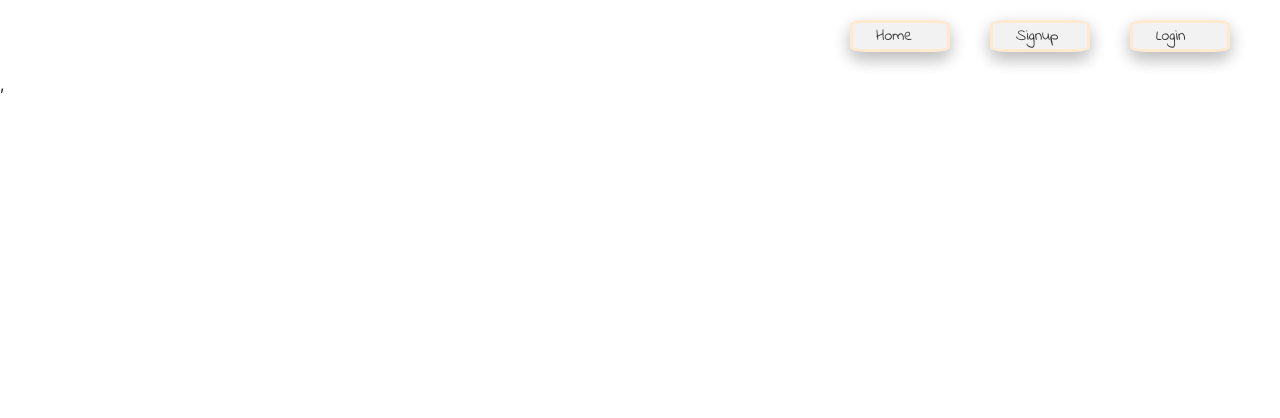
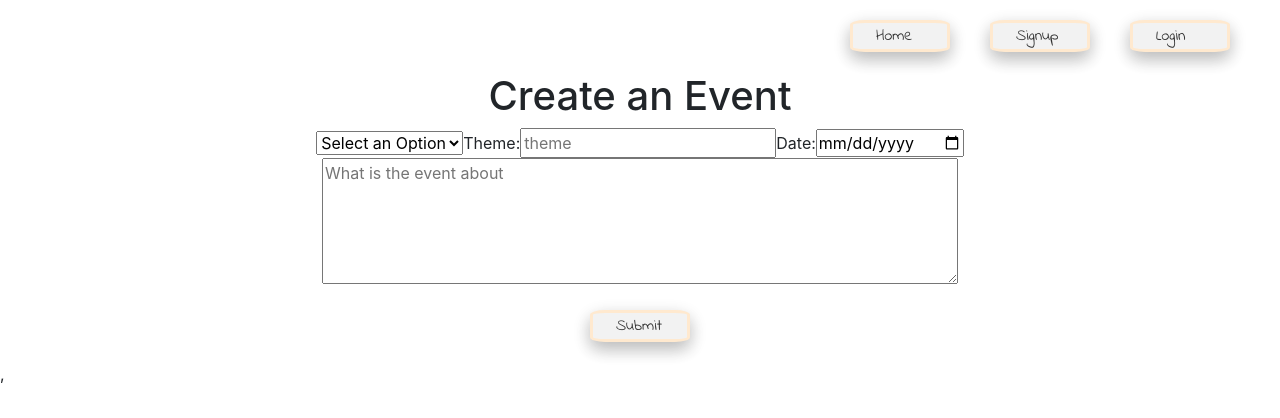
Before and after one commit to Maya12311/theFinalProject, a React (Create React App) app in the folder client/: page /event/1 in a window 1280 px wide. Shown: the top 418 px of the page. Built offline with nearby package versions, Linux system fonts and the light colour scheme; no server answers.

Commit message:
events and neighbours show is correct now.

```diff
--- a/client/src/App.js
+++ b/client/src/App.js
@@ -31,8 +31,8 @@ function App() {
         <Route path='/signup' element={<Signup />} />
         <Route path='/profile/:id' element={<Profile />} />
         <Route path='/neighbears/:id' element={<Neighbears />} />
-        <Route path='/event' element={<Event/>}/>
-        <Route path='/overview' element={<AllPage/>}/>
+        <Route path='/event/:id' element={<Event/>}/>
+        <Route path='/overview/:id' element={<AllPage/>}/>
         <Route path='/addmember/:id' element={<AddMember/>}/>
 
 
--- a/client/src/Style/Stylesheets/Profile.css
+++ b/client/src/Style/Stylesheets/Profile.css
@@ -17,7 +17,7 @@
     max-width: 1000px;
     margin: auto;
     text-align: center;
-    background-image: linear-gradient(to right , #fffbd5, #b20a2c);
+    background-image: linear-gradient(to right , #fffbd5);
 }
 
   .title {
--- a/client/src/components/ShowAddMember.js
+++ b/client/src/components/ShowAddMember.js
@@ -2,7 +2,7 @@ import profilePic from '../Style/images/ProfilePic.jpeg';
 
 
 function ShowAddMember(props){
-console.log('we are the props', props)
+//console.log('we are the props', props)
 
     return(
         <div className="cardShowMembers">
--- a/client/src/components/ShowEvents.js
+++ b/client/src/components/ShowEvents.js
@@ -2,8 +2,9 @@ import '../Style/Stylesheets/Scrollbar.css';
 
 
 function ShowEvents(props){
-//console.log(props.eventData)
+console.log('propis here', props.eventData)
 
+//<p>{props.eventData.owner.name}</p>
 
 
     return(
@@ -13,6 +14,9 @@ function ShowEvents(props){
         <div key={props.eventData._id}>
           <h3 > {props.eventData.eventType}</h3>
           <h3>{props.eventData.theme}</h3>
+          <p>{props.eventData.date}</p>
+
+
           </div>
 
             <div className='floatRight'>
--- a/client/src/pages/AllPage.js
+++ b/client/src/pages/AllPage.js
@@ -1,19 +1,25 @@
 
-import '../Style/Stylesheets/Event.css';
+//import '../Style/Stylesheets/Event.css';
 
 import axios from 'axios'
 import React, { useState, useEffect} from 'react'
 import ShowEvents from '../components/ShowEvents'
+import { useParams } from 'react-router-dom';
 
 
 function AllPage(){
     const [event, setEvent] = useState([])
+    const storedToken = localStorage.getItem('authToken')
+
     //console.log('event state is', event)
 
+    let {id} = useParams()
 
 
     useEffect(() => {                                        // <== ADD THE EFFECT
-		axios.get(`/api/overview`)
+		axios.get(`/api/overview/${id}`, { headers: { Authorization: `Bearer ${storedToken}` } }
+
+        )
 			.then(response => {
 				setEvent(response.data.events)
                // console.log('i m the state in axios', response.data.events)
--- a/client/src/pages/Event.js
+++ b/client/src/pages/Event.js
@@ -1,6 +1,8 @@
 import {useState} from "react";
 //import '../Style/Stylesheets/Event.css';
 import axios from 'axios';
+import { useParams } from 'react-router-dom';
+
 
 
 function Event (){
@@ -11,10 +13,13 @@ function Event (){
     const [date, setDate] = useState("")
 
 
+    let {id} = useParams()
+
+
 	const handleSubmit = e => {
 		e.preventDefault()
 		const requestBody = { eventType, theme, eventInfo, date }
-		axios.post('/api/event', requestBody)
+		axios.post(`/api/event/${id}`, requestBody)
         .then((response) => {
           //  console.log('response', response)
             // Reset the state
@@ -51,13 +56,13 @@ function Event (){
     }}
     >
         <option >Select an Option</option>
-        <option value="animals">Animals</option>
-        <option value="moving">Moving</option>
-        <option value="food">Food</option>
-        <option value="sport">Sport</option>
-        <option value="help">Help</option>
-        <option value="post">Post</option>
-        <option value="eventOrparty">Event/Party</option>
+        <option value="Animals/Plants 🐵">Animals</option>
+        <option value="Moving">Moving</option>
+        <option value="Food">Food</option>
+        <option value="Sport">Sport</option>
+        <option value="Help">Help</option>
+        <option value="Post">Post</option>
+        <option value="EventOrparty">Event/Party</option>
     </select>
 
     <label className="custom-select">Theme:</label>
@@ -73,7 +78,7 @@ function Event (){
 <label className="custom-select">Date:</label>
     <input
         className="custom-select"
-        type="text"
+        type="date"
         name="date"
         placeholder=" date"
         value={date}
--- a/client/src/pages/Home.js
+++ b/client/src/pages/Home.js
@@ -1,4 +1,4 @@
-import '../Style/Stylesheets/Home.css';
+//import '../Style/Stylesheets/Home.css';
 import logo from '../Style/images/lachende Menschen.jpeg';
 //import { Link } from "react-router-dom";
 
--- a/client/src/pages/Profile.js
+++ b/client/src/pages/Profile.js
@@ -1,5 +1,5 @@
 import profilePic from '../Style/images/ProfilePic.jpeg';
-import '../Style/Stylesheets/Profile.css';
+//import '../Style/Stylesheets/Profile.css';
 import React, { useState, useEffect, useContext } from 'react';
 import { useParams, Link } from 'react-router-dom';
 import { AuthContext } from '../context/auth';
@@ -50,10 +50,10 @@ function Profile(props){
 
                 <Link to={`/neighbears/${user._id}`}><button className='profileButton'>
        Neighbears</button></Link>
-       <Link to={`/overview`}><button className='profileButton'>
+       <Link to={`/overview/${user._id}`}><button className='profileButton'>
        Overview</button></Link>
 
-       <Link to={`/event`}>
+       <Link to={`/event/${user._id}`}>
 
       <button className='profileButton'>create an event</button>
       </Link>
--- a/client/src/pages/neighbears.js
+++ b/client/src/pages/neighbears.js
@@ -3,8 +3,8 @@ import React, { useState, useEffect, useContext } from 'react'
 import { useParams, Link } from 'react-router-dom'
 import { AuthContext } from '../context/auth'
 import profilePic from '../Style/images/ProfilePic.jpeg';
-import '../Style/Stylesheets/Neighbear.css';
-import '../Style/Stylesheets/Profile.css';
+//import '../Style/Stylesheets/Neighbear.css';
+//import '../Style/Stylesheets/Profile.css';
 
 import ShowAddMember from "../components/ShowAddMember"
 
@@ -26,7 +26,7 @@ function OverviewNeighbear() {
       .get(`/api/neighbears/${id}`)
       .then((response) => {
         //console.log('I wanna know what the response is about', response)
-        setFlatmates(response.data.flatmates)
+        //setFlatmates(response.data.flatmates)
        // console.log('I wanna know what the response flatmate is about', response.data.flatmates)
 
         //console.log('frontend here for neighbears', response.data.sameHouse);
@@ -39,7 +39,7 @@ function OverviewNeighbear() {
         <div>
 
        <div>
-        <h1>{user?.name}, this are your Housemates from </h1>
+        <h1>{user?.name}, these are your Housemates from </h1>
         <h2>{user?.street} {user?.streetNumber}</h2>
         </div>
 
```
